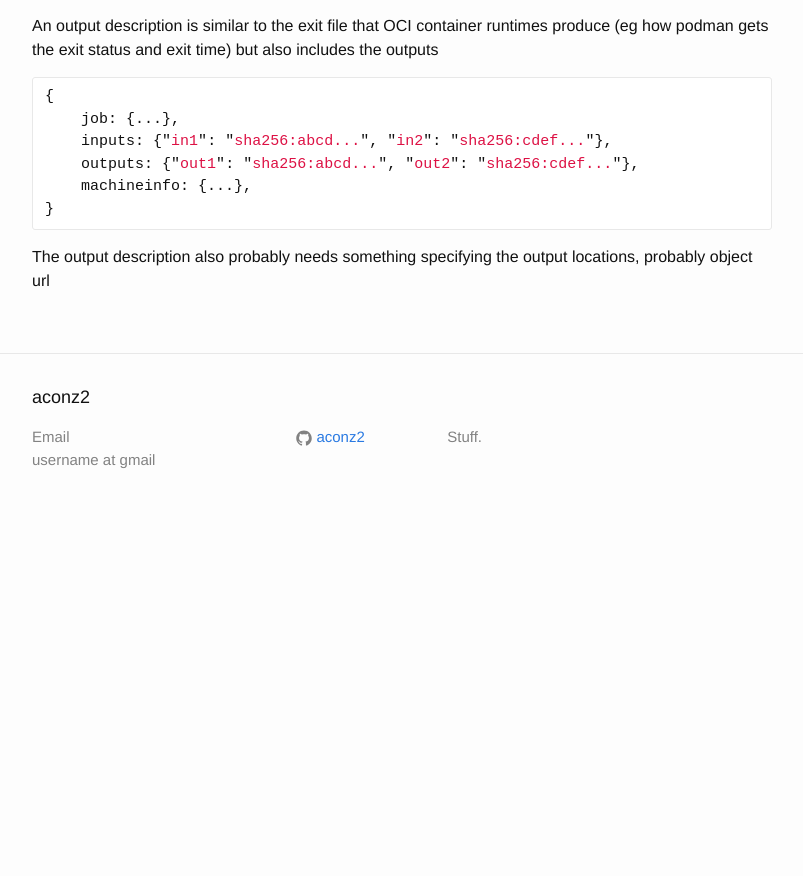
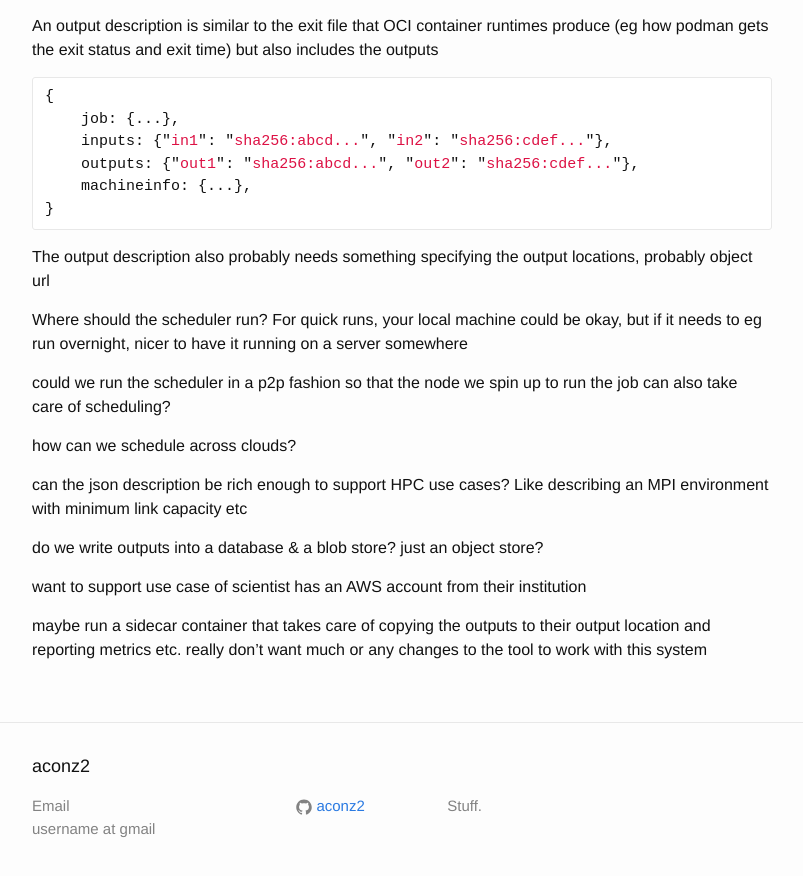
Before and after one commit to aconz2/aconz2.github.io, a Jekyll site: the page built from _posts/2024-03-14-container-build-system.md, in a window 1280 px wide and 900 px high, scrolled down 1572 px. Shown: the top 876 px of the window, without its empty margins (238-1041 px from the left). Built offline with Jekyll 4.4.1, drawn with Linux system fonts in a browser that asks for light colours; before the commit the page ends 2103 px from its top, so only the background shows below that.

Commit message:
random updates

````diff
--- a/_posts/2024-03-14-container-build-system.md
+++ b/_posts/2024-03-14-container-build-system.md
@@ -79,3 +79,17 @@ An output description is similar to the exit file that OCI container runtimes pr
 ```
 
 The output description also probably needs something specifying the output locations, probably object url
+
+Where should the scheduler run? For quick runs, your local machine could be okay, but if it needs to eg run overnight, nicer to have it running on a server somewhere
+
+could we run the scheduler in a p2p fashion so that the node we spin up to run the job can also take care of scheduling?
+
+how can we schedule across clouds?
+
+can the json description be rich enough to support HPC use cases? Like describing an MPI environment with minimum link capacity etc
+
+do we write outputs into a database & a blob store? just an object store?
+
+want to support use case of scientist has an AWS account from their institution
+
+maybe run a sidecar container that takes care of copying the outputs to their output location and reporting metrics etc. really don't want much or any changes to the tool to work with this system
````
Also changed, not shown: _posts/2017-10-07-New-Laptop-Review.md (+4 -0 lines), _posts/2018-02-11-On-Identifiers.md (+1 -1 lines).
